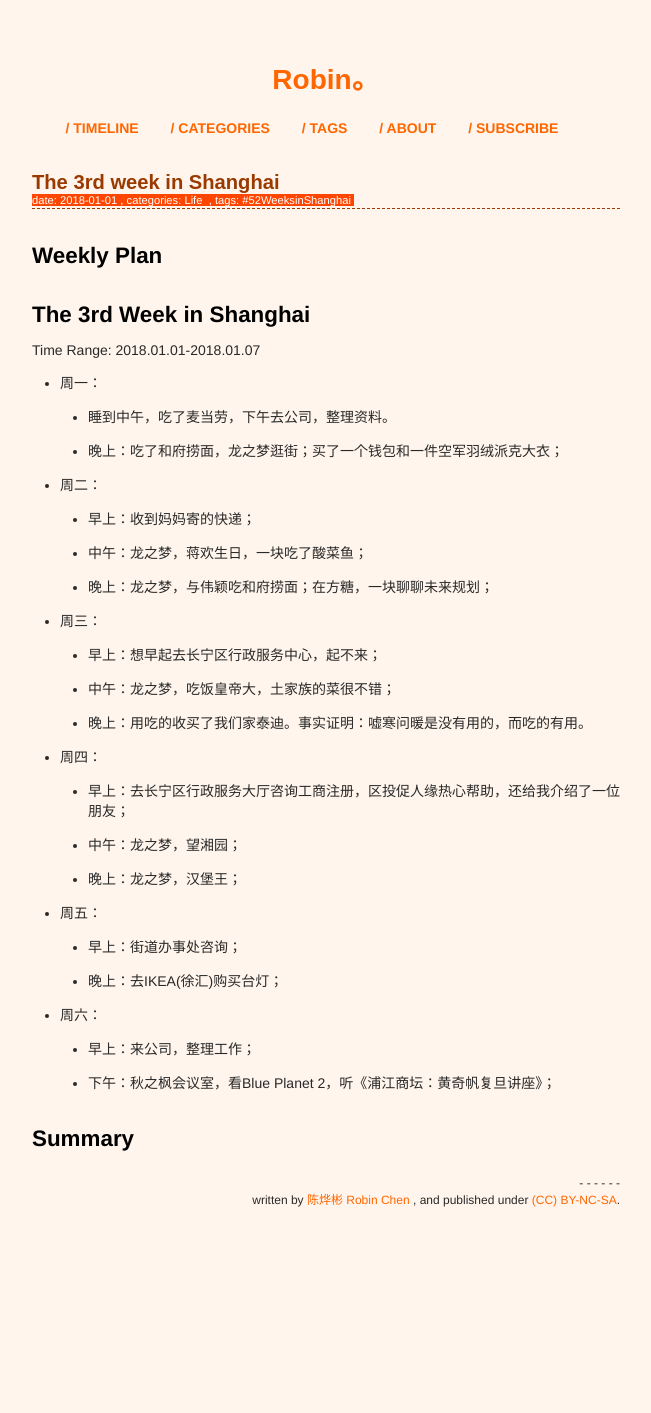
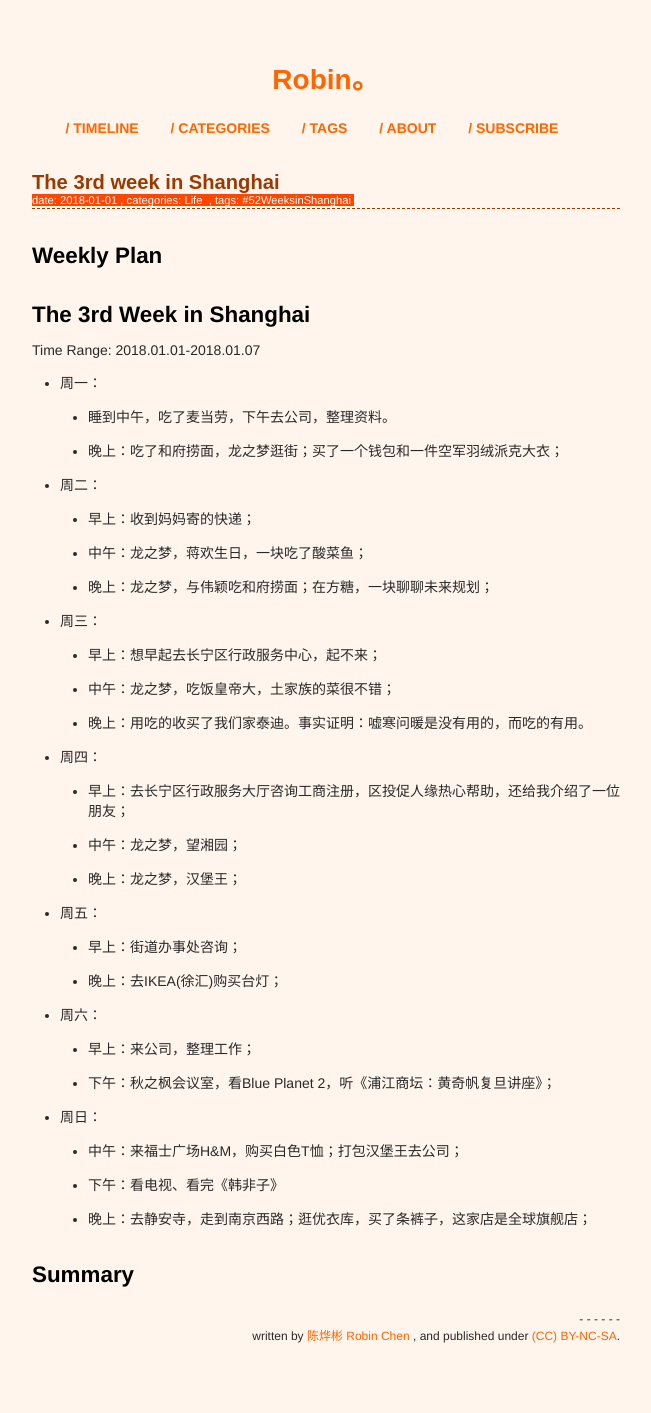
Before and after one commit to xianyuxmu/xianyuxmu.github.io, a Jekyll site: the page built from _posts/2018-01-01-52-weeks-in-shanghai-3.md, in a window 1280 px wide. Shown: the whole page, without its empty margins (314-965 px from the left). Built offline with Jekyll 4.4.1, drawn with Linux system fonts in a browser that asks for light colours; comment, search, counter and statistics services are not loaded; before the commit the page ends 1277 px from its top, so only the background shows below that.

Commit message:
07 Jan. 2018

```diff
--- a/_posts/2018-01-01-52-weeks-in-shanghai-3.md
+++ b/_posts/2018-01-01-52-weeks-in-shanghai-3.md
@@ -36,5 +36,9 @@ Time Range: 2018.01.01-2018.01.07
 - 周六：
 	- 早上：来公司，整理工作；
 	- 下午：秋之枫会议室，看Blue Planet 2，听《浦江商坛：黄奇帆复旦讲座》；
+- 周日：
+	- 中午：来福士广场H&M，购买白色T恤；打包汉堡王去公司；
+	- 下午：看电视、看完《韩非子》
+	- 晚上：去静安寺，走到南京西路；逛优衣库，买了条裤子，这家店是全球旗舰店；
 
 ## Summary
```
